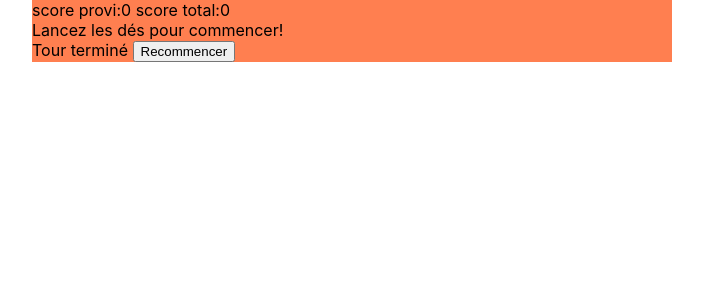
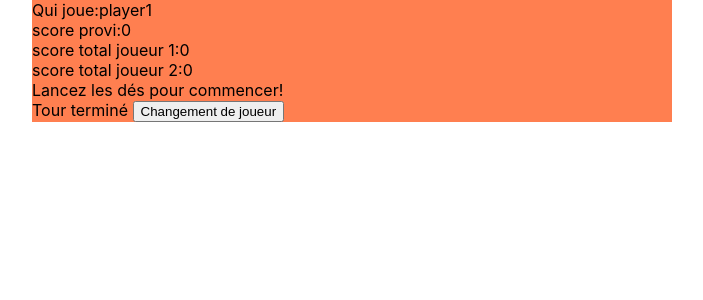
Before and after one commit to kochky/jeu-5000, a React (Create React App) app: page / in a window 1280 px wide. Both pictures are taken after a click on the button "Garder mes points". Shown: the top 300 px of the page, without its empty margins (288-991 px from the left). Built offline with nearby package versions, Linux system fonts and the light colour scheme.

Commit message:
2eme joueur ok +fin de partie quand 5000 atteint !

```diff
--- a/src/App.js
+++ b/src/App.js
@@ -6,15 +6,16 @@ import ReTry from './componants/ReTry';
 import KeepPoints from './componants/KeepPoints';
 import Score from './componants/Score';
 import {pointState, initialState} from './constants/constants'
+import Win from './componants/Win';
 
 function App() {
 
   const [IsCurrentPlay,setIsCurrentPlay]= useState(0)//Etat du jeu lancé ou non
   const [GameOver,setGameOver]=useState(false)//Si les dés n'ont plus de 1 ou 5 le tour est terminé
-  const [Points, setPoints]= useState({player1:0,player2:0})//Les points de chaque joueur du tour
+  const [Points, setPoints]= useState(0)//Les points de chaque joueur du tour
   const [provPoints,setProvPoints]=useState(pointState)//prends les dés du combo et les transforme en points par jet de dés
   const [finalPoints,setFinalPoints]=useState({player1:0,player2:0})
-
+  const [whosPlaying,setWhosPlaying]=useState('player1')//permet de changer de joueur
   const [combo,setCombo]=useState({cinquante:0,cent:0})//additionne le nombre de dés
   const [leastOneDice,setLeastOneDice]=useState(false)//Au moins un dé est gardé pour relancer les autres dés
 
@@ -24,11 +25,15 @@ function App() {
   const [diceFour,setDiceFour]=useState(initialState)
   const [diceFive,setDiceFive]=useState(initialState)
 
-
+  if(finalPoints.player1 >=5000){return <div>Joueur 1 a gagné !!</div>}
+  else if(finalPoints.player1 >=5000){return <div>Joueur 2 a gagné !!</div>}
+  else{
     return(
 
+
       <div className="container">
-      <Score finalPoints={finalPoints} combo={combo} Points={Points} setPoints={setPoints} provPoints={provPoints} setProvPoints={setProvPoints} GameOver={GameOver} />
+        <div>Qui joue:{whosPlaying}</div>
+        <Score  finalPoints={finalPoints} combo={combo} Points={Points} setPoints={setPoints} provPoints={provPoints} setProvPoints={setProvPoints} GameOver={GameOver} />
         {IsCurrentPlay?(<div className="dice-container">
           <Dice setCombo={setCombo} IsCurrentPlay={IsCurrentPlay} state={diceOne} setKeep={setDiceOne}/>
           <Dice setCombo={setCombo} IsCurrentPlay={IsCurrentPlay} state={diceTwo} setKeep={setDiceTwo}/>
@@ -40,6 +45,9 @@ return(
 
         { GameOver===true?(
         <ReTry
+            whosPlaying={whosPlaying}
+            setWhosPlaying={setWhosPlaying}
+
             setGameOver={setGameOver}
             setIsCurrentPlay={setIsCurrentPlay}
 
@@ -60,8 +68,10 @@ return(
           />
           )
         :(<div>
-          <KeepPoints  provPoints={provPoints}Points={Points}setFinalPoints={setFinalPoints} setGameOver={setGameOver} finalPoints={finalPoints} />
+            <KeepPoints whosPlaying={whosPlaying} provPoints={provPoints}Points={Points}setFinalPoints={setFinalPoints} setGameOver={setGameOver} finalPoints={finalPoints} />
             <Roll
+
+
                 setGameOver={setGameOver}
                 GameOver={GameOver}
 
@@ -101,5 +111,6 @@ return(
 
       )
   }
+}
 
 export default App;
--- a/src/componants/KeepPoints.js
+++ b/src/componants/KeepPoints.js
@@ -1,10 +1,20 @@
 
 
-function KeepPoints({setFinalPoints,finalPoints,Points,setGameOver,provPoints}){
+function KeepPoints({whosPlaying,setFinalPoints,finalPoints,Points,setGameOver,provPoints}){//sauvegarde les points quand on arrête le tour volontairement avant le game over
 
     function handleClick(){
-        setFinalPoints({...finalPoints,player1:finalPoints.player1 + Points.player1 +provPoints[0].player1.total})
+
+
+
+        if(whosPlaying==='player1'){
+            setFinalPoints({...finalPoints,player1:finalPoints.player1 + Points +provPoints.total})
+        } else if (whosPlaying==='player2'){
+            setFinalPoints({...finalPoints,player2:finalPoints.player2 + Points +provPoints.total})
+
+        }
+
         setGameOver(true)
+
 
 
     }
--- a/src/componants/ReTry.js
+++ b/src/componants/ReTry.js
@@ -1,6 +1,6 @@
 
 
-function ReTry({setGameOver,setIsCurrentPlay,setDiceOne,diceOne,setDiceTwo,diceTwo,setDiceThree,diceThree,setDiceFour,diceFour,setDiceFive,diceFive}){
+function ReTry({whosPlaying,setWhosPlaying,setGameOver,setIsCurrentPlay,setDiceOne,diceOne,setDiceTwo,diceTwo,setDiceThree,diceThree,setDiceFour,diceFour,setDiceFive,diceFive}){
 
     function handleClick(){//Remet le jeu a zero en cas de GameOver
         setGameOver(false)
@@ -10,9 +10,11 @@ function ReTry({setGameOver,setIsCurrentPlay,setDiceOne,diceOne,setDiceTwo,diceT
         setDiceFour({...diceFour,keep:false,confirmed:false})
         setDiceFive({...diceFive,keep:false,confirmed:false})
         setIsCurrentPlay(0)
+        if(whosPlaying==='player1'){setWhosPlaying('player2')}
+        else if (whosPlaying==='player2'){setWhosPlaying('player1')}
       }
     return(
-        <div>Tour terminé <button onClick={handleClick}>Recommencer</button></div>
+        <div>Tour terminé <button onClick={handleClick}>Changement de joueur</button></div>
     )
 }
 
--- a/src/componants/Roll.js
+++ b/src/componants/Roll.js
@@ -2,10 +2,10 @@ import React, { useState, useEffect } from 'react';
 import {pointState} from '../constants/constants'
 
 function DiceValue(){
-        return Math.floor(Math.random() * 6) + 1;
+        return Math.floor(Math.random() * 1) + 1;
 }
 
-function Roll({setGameOver,GameOver,Points,provPoints,setProvPoints,setPoints,setCombo,setIsCurrentPlay,IsCurrentPlay,leastOneDice,setLeastOneDice,diceOne,diceTwo,diceThree,diceFour,diceFive,setDiceOne,setDiceTwo,setDiceThree,setDiceFour,setDiceFive}){
+function Roll({setGameOver,GameOver,provPoints,setProvPoints,setPoints,setCombo,setIsCurrentPlay,IsCurrentPlay,leastOneDice,setLeastOneDice,diceOne,diceTwo,diceThree,diceFour,diceFive,setDiceOne,setDiceTwo,setDiceThree,setDiceFour,setDiceFive}){
 
     const[step,setStep]=useState(0)
 
@@ -41,8 +41,11 @@ function Roll({setGameOver,GameOver,Points,provPoints,setProvPoints,setPoints,se
         if(step===1)   {
             if((diceOne.value===5 && diceOne.confirmed!==true) || (diceOne.value===1&& diceOne.confirmed!==true) ||(diceTwo.value===5&& diceTwo.confirmed!==true) || (diceTwo.value===1&& diceTwo.confirmed!==true) || (diceThree.value===5 && diceThree.confirmed!==true)|| (diceThree.value===1&& diceThree.confirmed!==true)|| (diceFour.value ===5 && diceFour.confirmed!==true)|| (diceFour.value===1&& diceFour.confirmed!==true)|| (diceFive.value===5&& diceFive.confirmed!==true) || (diceFive.value===1&& diceFive.confirmed!==true)){
            setGameOver(false)
+
+
             }else{
                 setGameOver(true)
+
             }
             setStep(0)
         }
@@ -52,7 +55,8 @@ function Roll({setGameOver,GameOver,Points,provPoints,setProvPoints,setPoints,se
    function handleClick(){//Valide mes dés gardés de côté quand je relance les dés
 
            if(step===0 && GameOver===false){
-            setPoints(prevState=>({...prevState,player1:prevState.player1 + provPoints[0].player1.total}))//valide les points provisoires en vrai point du tour
+            setPoints(prevState=>(prevState + provPoints.total))//valide les points provisoires en vrai point du tour
+
             setProvPoints(pointState)
             setCombo({...setCombo,cinquante:0,cent:0})//remet a zero les combots pour calculer les prochains points des dés
             setLeastOneDice(false)// force la selection d'au moins un dé lorsqu'onjoue
--- a/src/componants/Score.js
+++ b/src/componants/Score.js
@@ -7,31 +7,31 @@ function Score({combo,provPoints,setProvPoints,Points,setPoints,GameOver,finalPo
     useEffect(()=>{//Fais le calcul des points venant de l'état combo qui compte le nombre de dés gardés
         if(GameOver===false){
             if(combo.cinquante===0){
-              setProvPoints(prevState=>[{...prevState[0],player1:{...prevState[0].player1,cinquante:0}}])}
+              setProvPoints(prevState=>({...prevState,cinquante:0}))}
             if(combo.cent===0){
-              setProvPoints(prevState=>[{...prevState[0],player1:{...prevState[0].player1,cent:0}}])}
+              setProvPoints(prevState=>({...prevState,cent:0}))}
             if(combo.cinquante===1 ){
-              setProvPoints(prevState=>[{...prevState[0],player1:{...prevState[0].player1,cinquante:50}}])}
+              setProvPoints(prevState=>({...prevState,cinquante:50}))}
             if(combo.cinquante===2 ){
-              setProvPoints(prevState=>[{...prevState[0],player1:{...prevState[0].player1,cinquante:100}}])}
+              setProvPoints(prevState=>({...prevState,cinquante:100}))}
             if(combo.cinquante===3 ){
-              setProvPoints(prevState=>[{...prevState[0],player1:{...prevState[0].player1,cinquante:500}}])}
+              setProvPoints(prevState=>({...prevState,cinquante:500}))}
             if(combo.cinquante===4 ){
-              setProvPoints(prevState=>[{...prevState[0],player1:{...prevState[0].player1,cinquante:550}}])}
+              setProvPoints(prevState=>({...prevState,cinquante:550}))}
             if(combo.cinquante===5 ){
-              setProvPoints(prevState=>[{...prevState[0],player1:{...prevState[0].player1,cinquante:600}}])}
+              setProvPoints(prevState=>({...prevState,cinquante:600}))}
             if(combo.cent===1 ){
-              setProvPoints(prevState=>[{...prevState[0],player1:{...prevState[0].player1,cent:100}}])}
+              setProvPoints(prevState=>({...prevState,cent:100}))}
             if(combo.cent===2 ){
-              setProvPoints(prevState=>[{...prevState[0],player1:{...prevState[0].player1,cent:200}}])}
+              setProvPoints(prevState=>({...prevState,cent:200}))}
             if(combo.cent===3 ){
-              setProvPoints(prevState=>[{...prevState[0],player1:{...prevState[0].player1,cent:1000}}])}
+              setProvPoints(prevState=>({...prevState,cent:1000}))}
             if(combo.cent===4 ){
-              setProvPoints(prevState=>[{...prevState[0],player1:{...prevState[0].player1,cent:1100}}])}
+              setProvPoints(prevState=>({...prevState,cent:1100}))}
             if(combo.cent===5 ){
-              setProvPoints(prevState=>[{...prevState[0],player1:{...prevState[0].player1,cent:1200}}])}
+              setProvPoints(prevState=>({...prevState,cent:1200}))}
 
-            setProvPoints(prevState=>[{...provPoints[0],player1:{...provPoints[0].player1,total:prevState[0].player1.cinquante + prevState[0].player1.cent}}])
+           setProvPoints(prevState=>({...prevState,total:prevState.cinquante + prevState.cent}))
         }
 
     },[combo])
@@ -40,13 +40,17 @@ function Score({combo,provPoints,setProvPoints,Points,setPoints,GameOver,finalPo
 
       if(GameOver===true){
         setProvPoints(pointState)
-        setPoints({...provPoints,player1:0,player2:0})
+        setPoints(0)
       }
     },[GameOver])
 
 
     return(
-            <div>score provi:{provPoints[0].player1.total + Points.player1}  score total:{finalPoints.player1} </div>
+            <div>
+             <div> score provi:{provPoints.total + Points}  </div>
+             <div> score total joueur 1:{finalPoints.player1} </div>
+             <div> score total joueur 2:{finalPoints.player2} </div>
+              </div>
 
 
 
--- /dev/null
+++ b/src/componants/Win.js
@@ -0,0 +1,8 @@
+function Win(){
+
+    return(
+        <div> Partie Terminée !!</div>
+    )
+}
+
+export default Win
--- a/src/constants/constants.js
+++ b/src/constants/constants.js
@@ -1,15 +1,7 @@
-export const pointState=[{
-    player1:
-      {cinquante:0,
+export const pointState={
+      cinquante:0,
       cent:0,
-      total:0,
-      },
-    player2:
-      {cinquante:0,
-      cent:0,
-      total:0,
-    }
-
-  }]
+      total:0
+  }
 
 export const initialState={value:1, keep:false, confirmed:false}//Valeur du dé, s'i l'utilsateur le garde, le choix est confirmé quand les dés sont relancés
```
Lines whose indentation alone changed are shown as unchanged.
